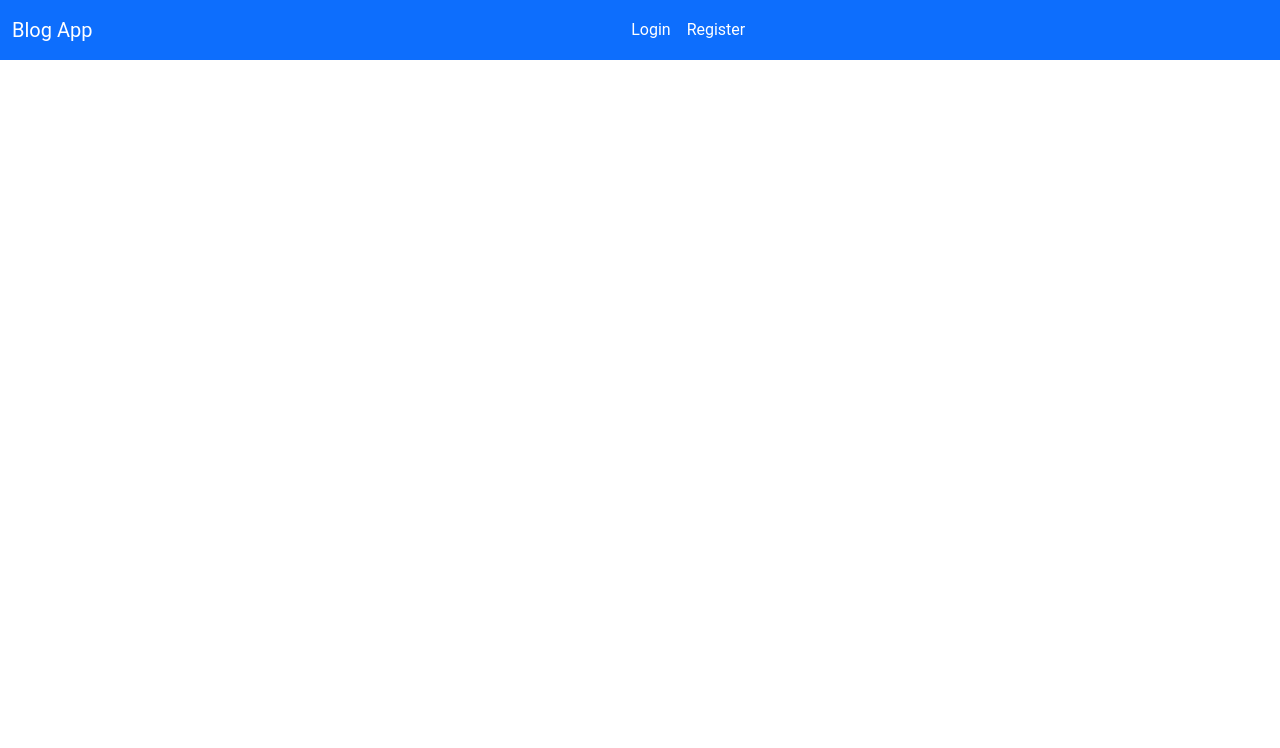
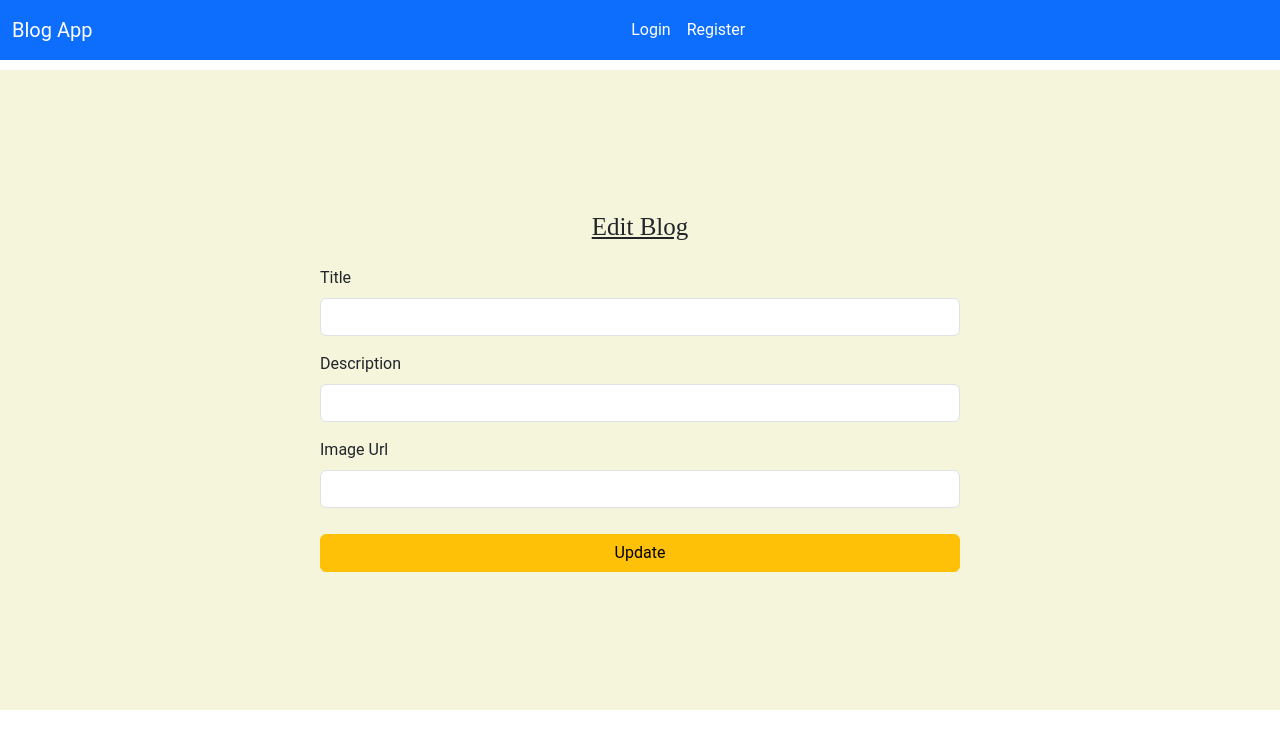
Before and after one commit to Ishankpathak/MERN_BLOG_APP_NEW, a React (Create React App) app in the folder client/: page /blog-details/1 in a window 1280 px wide. Shown: the top 748 px of the page. Built offline with nearby package versions, Linux system fonts and the light colour scheme; no server answers.

Commit message:
Completed

```diff
--- a/client/public/index.html
+++ b/client/public/index.html
@@ -32,7 +32,10 @@
       integrity="sha384-fbbOQedDUMZZ5KreZpsbe1LCZPVmfTnH7ois6mU1QK+m14rQ1l2bGBq41eYeM/fS"
       crossorigin="anonymous"
     ></script>
-    <noscript>You need to enable JavaScript to run this app.</noscript>
+    <script
+      src="https://kit.fontawesome.com/8605b7fa3c.js"
+      crossorigin="anonymous"
+    ></script>
     <div id="root"></div>
   </body>
 </html>
--- a/client/src/App.css
+++ b/client/src/App.css
@@ -47,13 +47,6 @@
   font-family: "Times New Roman", Times, serif;
   text-decoration: underline;
 }
-@media only screen and (max-width: 600px) {
-  .login-menu {
-    display: flex;
-    flex-direction: row;
-    gap: 1;
-  }
-}
 
 /* Blog card  */
 .card-main {
@@ -67,6 +60,8 @@
   /* width: 40vw; */
   display: flex;
   flex-wrap: wrap;
+  justify-content: center;
+  align-items: center;
 }
 .blogs-container {
   display: flex;
@@ -74,6 +69,11 @@
   justify-content: center;
   align-items: center;
   gap: 20px;
+}
+.blog-content {
+  display: flex;
+  justify-content: center;
+  align-items: center;
 }
 .time {
   font-size: 16px;
@@ -83,11 +83,54 @@
   display: flex;
   font-size: small;
 }
-.card-img-top{
-  width: 350px;
+.card-img-top {
+  width: 50vw;
 }
 .title {
   display: flex;
   align-items: center;
   justify-content: center;
 }
+
+/* create blog form  */
+.form-New {
+  width: 50vw;
+}
+.create-btn {
+  width: 50vw;
+}
+.icons {
+  display: flex;
+  justify-content: end;
+  margin-top: 10px;
+  margin-left: 5px;
+  font-size: 15px;
+}
+.icons i {
+  padding: 10px;
+}
+.icons i:hover {
+  background-color: black;
+  border-radius: 50%;
+  color: white;
+}
+.fa-trash {
+  color: red;
+}
+
+@media only screen and (max-width: 600px) {
+  .login-menu {
+    display: flex;
+    flex-direction: row;
+    gap: 1;
+  }
+  .form-New {
+    width: 90vw;
+  }
+  .create-btn {
+    width: 90vw;
+  }
+  .card-img-top {
+    width: 350px;
+  }
+}
--- a/client/src/App.jsx
+++ b/client/src/App.jsx
@@ -5,6 +5,8 @@ import Blogs from "./pages/Blogs.jsx";
 import Login from "./pages/Login.jsx";
 import Register from "./pages/Register.jsx";
 import UserBlogs from "./pages/UserBlogs";
+import CreateBlog from "./pages/CreateBlog";
+import BlogDetails from "./pages/BlogDetails";
 
 const App = () => {
   return (
@@ -13,6 +15,8 @@ const App = () => {
       <Routes>
         <Route path="/" element={<Blogs />} />
         <Route path="/my-blogs" element={<UserBlogs />} />
+        <Route path="/blog-details/:id" element={<BlogDetails />} />
+        <Route path="/create-blog" element={<CreateBlog />} />
         <Route path="/blogs" element={<Blogs />} />
         <Route path="/login" element={<Login />} />
         <Route path="/register" element={<Register />} />
--- a/client/src/components/BlogCard.jsx
+++ b/client/src/components/BlogCard.jsx
@@ -1,12 +1,49 @@
 import React from "react";
 import "../App.css";
 import moment from "moment";
+import { useNavigate } from "react-router-dom";
+import axios from "axios";
+import Swal from "sweetalert2";
 
-const BlogCard = ({ title, description, image, username, time }) => {
+const BlogCard = ({
+  title,
+  description,
+  image,
+  username,
+  time,
+  id,
+  isUser,
+}) => {
+  const navigate = useNavigate();
+  const handleEdit = () => {
+    navigate(`/blog-details/${id}`);
+  };
+  const handleDelete = async () => {
+    try {
+      const { data } = await axios.delete(`/api/v1/blog/delete-blog/${id}`);
+      const confirmed = window.confirm("Are you sure you want to Delete?");
+      if (confirmed) {
+        if (data?.success) {
+          Swal.fire({
+            text: "Blog Deleted Successfully",
+          });
+          window.location.reload();
+        }
+      }
+    } catch (error) {
+      console.log(error);
+    }
+  };
   return (
     <div className="card-main">
       <div className="card">
         <img src={image} className="card-img-top" alt="Blog-images" />
+        {isUser && (
+          <div className="icons">
+            <i class="fa-solid fa-pen" onClick={handleEdit}></i>
+            <i class="fa-solid fa-trash" onClick={handleDelete}></i>
+          </div>
+        )}
         <div className="card-body">
           <div className="time">
             Created At:- {moment(time).format("MMMM Do YYYY, h:mm a")}
--- /dev/null
+++ b/client/src/pages/BlogDetails.jsx
@@ -0,0 +1,112 @@
+import React from "react";
+import { useState, useEffect } from "react";
+import axios from "axios";
+import { useParams } from "react-router-dom";
+import "../App.css";
+import Swal from "sweetalert2";
+import { useNavigate } from "react-router-dom";
+
+const BlogDetails = () => {
+  const [blog, setBlog] = useState({});
+  const id = useParams().id;
+  const navigate = useNavigate();
+  const [inputs, setInputs] = useState({});
+
+  //get blog details
+  const getBlogDetail = async () => {
+    try {
+      const { data } = await axios.get(`/api/v1/blog/get-blog/${id}`);
+      if (data?.success) {
+        setBlog(data?.blog);
+        setInputs({
+          title: data?.blog.title,
+          description: data?.blog.description,
+          image: data?.blog.image,
+        });
+      }
+    } catch (error) {
+      console.log(error);
+    }
+  };
+  useEffect(() => {
+    getBlogDetail();
+  }, [id]);
+  console.log(blog);
+
+  //input change
+  const handleChange = (e) => {
+    setInputs((prevState) => ({
+      ...prevState,
+      [e.target.name]: e.target.value,
+    }));
+  };
+
+  const handleSubmit = async (e) => {
+    e.preventDefault();
+    // console.log(inputs);
+    try {
+      const { data } = await axios.put(`/api/v1/blog/update-blog/${id}`, {
+        title: inputs.title,
+        description: inputs.description,
+        image: inputs.image,
+        user: id,
+      });
+      if (data?.success) {
+        Swal.fire({
+          text: "Blog Updated Successfully",
+        });
+        navigate("/")
+      }
+    } catch (error) {
+      console.log(error);
+    }
+  };
+  return (
+    <>
+      {" "}
+      <form className="form-container" onSubmit={handleSubmit}>
+        <div className="mb-3">
+          <div className="heading">Edit Blog</div>
+          <label className="form-label">Title</label>
+          <input
+            className="form-control form-New"
+            value={inputs.title}
+            onChange={handleChange}
+            name="title"
+            required
+          />
+        </div>
+
+        <div className="mb-3">
+          <label className="form-label">Description</label>
+          <input
+            className="form-control form-New"
+            value={inputs.description}
+            onChange={handleChange}
+            name="description"
+            required
+          />
+        </div>
+
+        <div className="mb-3">
+          <label className="form-label">Image Url</label>
+          <input
+            className="form-control form-New"
+            value={inputs.image}
+            onChange={handleChange}
+            name="image"
+            required
+          />
+        </div>
+
+        <div className="button">
+          <button type="submit" className="btn btn-warning create-btn">
+            Update
+          </button>
+        </div>
+      </form>
+    </>
+  );
+};
+
+export default BlogDetails;
--- a/client/src/pages/Blogs.jsx
+++ b/client/src/pages/Blogs.jsx
@@ -31,19 +31,26 @@ const Blogs = () => {
         </div>
       ) : (
         <>
-          {blogs &&
+          {blogs ? (
             blogs.map((blog, index) => (
-              <div key={uuidv4()}>
+              <div key={uuidv4()} className="blog-content">
                 <BlogCard
+                  id={blog?._id}
+                  isUser={
+                    localStorage.getItem("userId") === blog?.user?._id || ""
+                  }
                   key={index}
-                  title={blog.title}
-                  description={blog.description}
-                  image={blog.image}
-                  username={blog.user.username}
-                  time={blog.createdAt}
+                  title={blog?.title}
+                  description={blog?.description}
+                  image={blog?.image}
+                  username={blog?.user?.username}
+                  time={blog?.createdAt}
                 />
               </div>
-            ))}
+            ))
+          ) : (
+            <h1>No Blogs</h1>
+          )}
         </>
       )}
     </div>
--- /dev/null
+++ b/client/src/pages/CreateBlog.jsx
@@ -0,0 +1,91 @@
+import "../App.css";
+import React, { useState } from "react";
+import axios from "axios";
+import { useNavigate } from "react-router-dom";
+import Swal from "sweetalert2";
+
+const CreateBlog = () => {
+  const id = localStorage.getItem("userId");
+  const navigate = useNavigate();
+  const [inputs, setInputs] = useState({
+    title: "",
+    description: "",
+    image: "",
+  });
+  //input change
+  const handleChange = (e) => {
+    setInputs((prevState) => ({
+      ...prevState,
+      [e.target.name]: e.target.value,
+    }));
+  };
+
+  const handleSubmit = async (e) => {
+    e.preventDefault();
+    // console.log(inputs);
+    try {
+      const { data } = await axios.post("/api/v1/blog/create-blog", {
+        title: inputs.title,
+        description: inputs.description,
+        image: inputs.image,
+        user: id,
+      });
+      if (data?.success) {
+        Swal.fire({
+          text: "Blog Created Successfully",
+        });
+        navigate("/my-blog");
+      }
+    } catch (error) {
+      console.log(error);
+    }
+  };
+
+  return (
+    <>
+      <form className="form-container" onSubmit={handleSubmit}>
+        <div className="mb-3">
+          <div className="heading">Create Blog</div>
+          <label className="form-label">Title</label>
+          <input
+            className="form-control form-New"
+            value={inputs.title}
+            onChange={handleChange}
+            name="title"
+            required
+          />
+        </div>
+
+        <div className="mb-3">
+          <label className="form-label">Description</label>
+          <input
+            className="form-control form-New"
+            value={inputs.description}
+            onChange={handleChange}
+            name="description"
+            required
+          />
+        </div>
+
+        <div className="mb-3">
+          <label className="form-label">Image Url</label>
+          <input
+            className="form-control form-New"
+            value={inputs.image}
+            onChange={handleChange}
+            name="image"
+            required
+          />
+        </div>
+
+        <div className="button">
+          <button type="submit" className="btn btn-primary create-btn">
+            Create
+          </button>
+        </div>
+      </form>
+    </>
+  );
+};
+
+export default CreateBlog;
--- a/client/src/pages/UserBlogs.jsx
+++ b/client/src/pages/UserBlogs.jsx
@@ -38,6 +38,8 @@ const UserBlogs = () => {
               return (
                 <div key={blog._id}>
                   <BlogCard
+                    id={blog._id}
+                    isUser={true}
                     title={blog.title}
                     description={blog.description}
                     image={blog.image}
```
Also changed, not shown: client/src/components/Header.jsx (+11 -3 lines), 2 other files (tests, documents, lock files or other folders).
